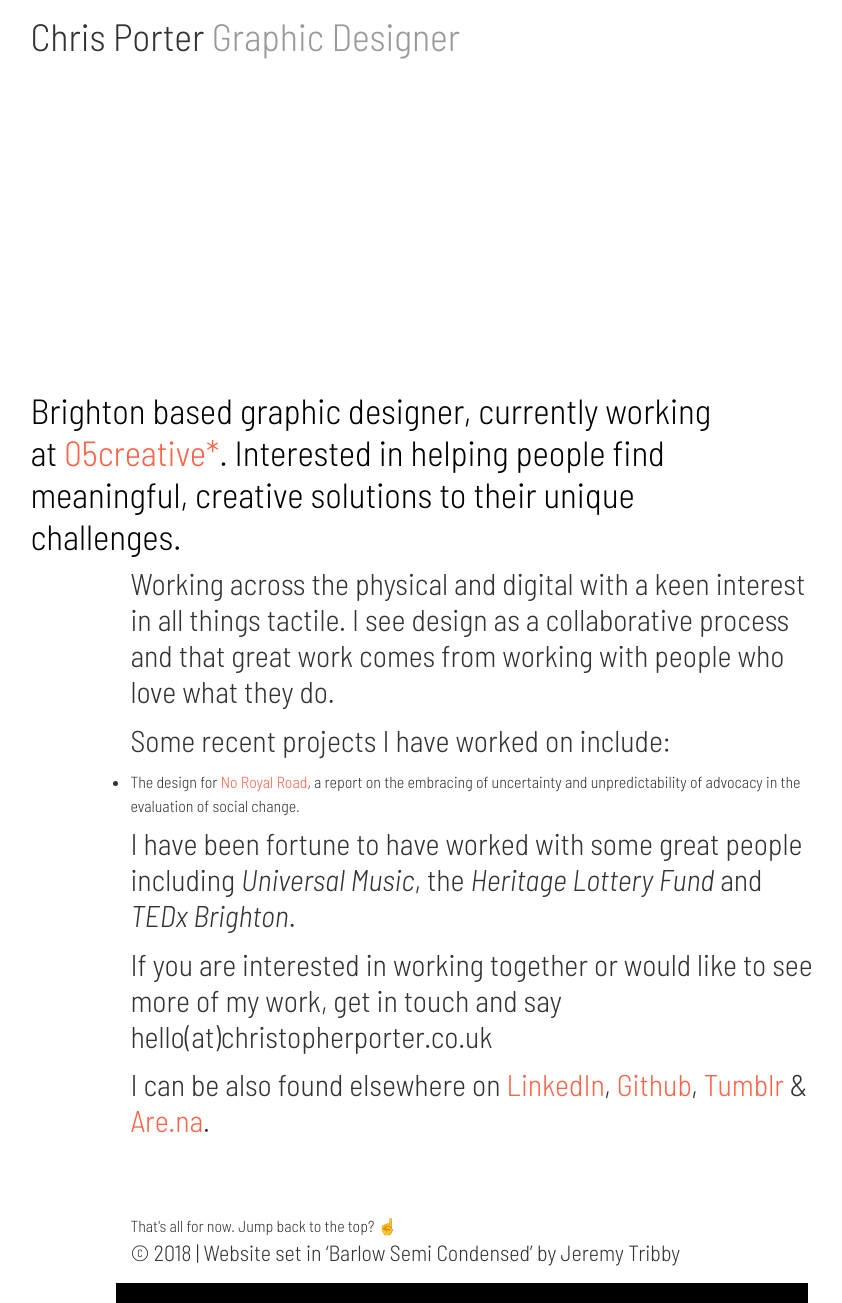
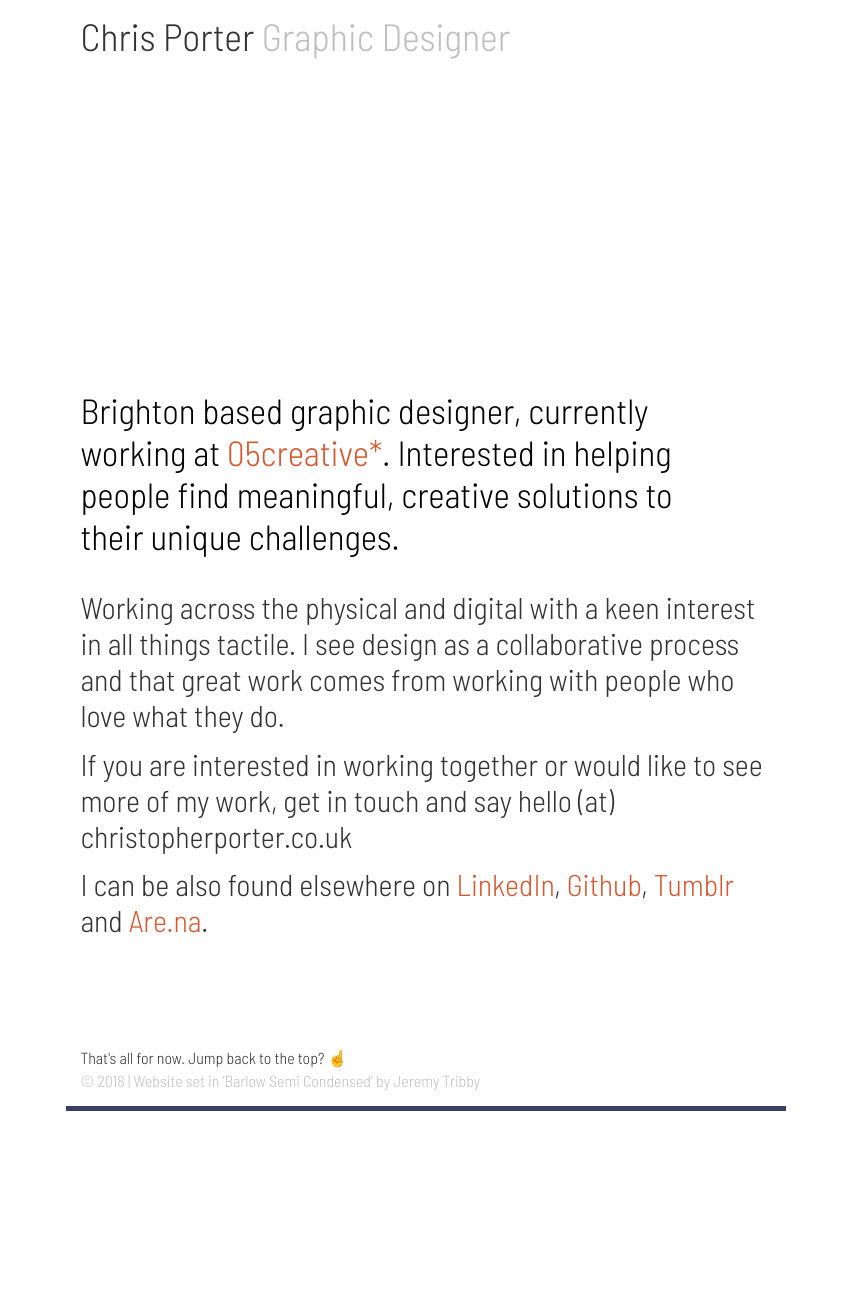
Before and after one commit to thisiscap/old, a Jekyll site: the page built from index.md, in a window 1280 px wide. Shown: the whole page, without its empty margins (24-866 px from the left). Built offline with Jekyll 4.4.1, drawn with Linux system fonts in a browser that asks for light colours; emoji names are drawn with the system emoji font; some web fonts are replaced; after the commit the page ends 1111 px from its top, so only the background shows below that.

Commit message:
Initial development

```diff
--- a/_layouts/default.html
+++ b/_layouts/default.html
@@ -33,34 +33,34 @@
     <meta name="twitter:description" content="{% if page.description %}{{ page.description | truncate: 160 }}{% endif %}">
 
     <!-- Preload webfonts -->
-    <link rel="preload" href="/assets/fonts/hkgrotesk-medium-webfont.woff2" as="font" type="font/woff2" crossorigin>
-    <link rel="preload" href="/assets/fonts/hkgrotesk-medium-webfont.woff2" as="font" type="font/woff2" crossorigin>
-    <link href="https://fonts.googleapis.com/css?family=Gothic+A1" rel="stylesheet">
     <link href="https://fonts.googleapis.com/css?family=Barlow+Semi+Condensed:300,300i" rel="stylesheet">
 
+    <!-- Critical CSS -->
+    <style>
+
+    </style>
 
   </head>
 
   <body>
 
-    <header>
-      <h1>Chris Porter <span class="secondary-line">Graphic Designer</span></h1>
-    </header>
+    <div class="wrapper">
 
-    <main>
-      <h2>Brighton based graphic designer, currently working at <a href="https://05creative.com/" title="Check out our website">05creative*</a>. Interested in helping people find meaningful, creative solutions to their unique challenges.</h2>
+      <header>
+        <h1>Chris Porter <span class="secondary-line">Graphic Designer</span></h1>
+      </header>
 
-      <div class="content-wrapper">
+      <main>
+        <h2>Brighton based graphic designer, currently working at <a href="https://05creative.com/" title="Check out our website">05creative*</a>. Interested in helping people find meaningful, creative solutions to their unique challenges.</h2>
         {% comment %} Output content from child templates {% endcomment %}
         {{ content }}
-      </div>
-    </main>
+      </main>
 
-    <div class="content-wrapper">
       <footer>
         <p>That&#39;s all for now. <a href="#">Jump back to the top? :point_up:</a></p>
         <p><span class="footnote">&#169; 2018 &#124; Website set in <a href="https://github.com/jpt/barlow">&lsquo;Barlow Semi Condensed&rsquo; by Jeremy Tribby</a></span></p>
       </footer>
+
     </div>
 
     <!-- Load remaining CSS styles -->
--- a/_sass/_sass.scss
+++ b/_sass/_sass.scss
@@ -9,15 +9,17 @@ $darkGrey: #333333;
 $selection: yellow;
 
 $colours: (
-  primary: #333333,
-  secondary: tomato,
-  selection: yellow
+  darkgrey: rgba(51, 51, 51, 1),
+  lightgrey: rgba(191, 191, 191, 1),
+  navy: rgba(60, 64, 96, 1),
+  yellow: rgba(251, 235, 135, 1),
+  red: rgba(209, 92, 52, 1)
 );
 
 $measurements: (
-  siteWidth: 1470px,
+  siteWidth: 1100px,
   siteGutter: .9rem,
-  contentWidth: 1230px
+  contentWidth: 720px
 );
 
 $breakpoints: (
--- a/_sass/global-styles.scss
+++ b/_sass/global-styles.scss
@@ -7,7 +7,7 @@
 @import "typography";
 
 ::selection {
-  background-color: $selection;
+  background-color: map-get($colours, yellow);
 }
 
 html,
@@ -17,70 +17,80 @@ body {
   padding: 0;
 
   font-family: 'Barlow Semi Condensed', 'system-ui', 'Segoe UI', Roboto, Helvetica, Arial, sans-serif, 'Apple Color Emoji', 'Segoe UI Emoji', 'Segoe UI Symbol';
-  color: map-get($colours, primary);
+  color: map-get($colours, darkgrey);
 }
 
 body {
-  max-width: 1200px;
+  max-width: map-get($measurements, siteWidth);
   margin: 0 auto;
+  font-size: 75%;
   line-height: 1.45;
+
+  @include mobileOnwards {
+    font-size: 90%;
+  }
+  @include tabletOnwards {
+    font-size: 100%;
+  }
 }
 
+div.wrapper {
+  max-width: map-get($measurements, contentWidth);
+}
+
+//
+// Header
+//
+
 header {
-  padding: $gutter;
+  padding: map-get($measurements, siteGutter);
 
   // Heading
   h1 {
     font-weight: normal;
-    font-size: 38px;
+    font-size: 2.375em;
     line-height: 1.2;
   }
 
   span.secondary-line {
-    color: #999999;
+    color: map-get($colours, lightgrey);
+    display: block;
 
-    // @include tabletOnwards {}
+    @include mobileOnwards {
+      display: inline-block;
+    }
   }
 }
 
+//
+// Main
+//
+
 main {
-  padding: $gutter $gutter 3rem;
+  padding: map-get($measurements, siteGutter) map-get($measurements, siteGutter) 5rem;
 
-  // Headings
   h2 {
     font-weight: normal;
-    font-size: 35px;
+    font-size: 2.1875em;
     line-height: 1.2;
     color: black;
-    margin-top: 300px;
-    max-width: 692px;
+    margin: 18.75rem 0 2rem;
+    max-width: 660px;
   }
 
-  // Paragraphs
   p {
-    font-size: 30px;
+    font-size: 1.875em;
     line-height: 1.2;
     margin: .5rem 0 .8rem;
   }
 
-  em,
-  i {}
-
-  strong,
-  b {}
-
-  span.most-recent {}
-
-  span.drop-word {}
-
-  // Links
   a {
     &:link {
       text-decoration: none;
-      color: tomato;
+      color: map-get($colours, red);
     }
     &:visited {
-      color: tomato;
+      color: map-get($colours, red);
     }
     &:hover {
       text-decoration: underline;
@@ -88,19 +98,35 @@ main {
     &:active {}
   }
 
-  // Lists
   ul {
-    li {}
+    list-style-type: none;
+    padding-bottom: .15rem;
+
+    li {
+      font-size: 1.375em;
+      line-height: 1.2;
+      margin: .5rem 0 .8rem;
+      text-indent: map-get($measurements, siteGutter);
+    }
   }
 
 }
 
+//
+// Footer
+//
+
 footer {
-  padding: $gutter;
-  border-bottom: 20px solid black;
+  padding: map-get($measurements, siteGutter);
+  border-bottom: 5px solid map-get($colours, navy);
+  font-size: 14px;
+
+  @include mobileOnwards {
+    font-size: 16px;
+  }
 
   span.footnote {
-    font-size: 22px;
+    color: map-get($colours, lightgrey);
   }
 
   // Emoji hover animation
@@ -124,15 +150,9 @@ footer {
     &:visited {}
     &:hover {
       img.emoji {
-        animation: emoji-bounce 1s infinite;
+        animation: 'emoji-bounce' 1s infinite;
       }
     }
     &:active {}
   }
 }
-
-// Wrapper
-.content-wrapper {
-  max-width: 692px;
-  margin-left: 100px;
-}
--- a/index.md
+++ b/index.md
@@ -6,12 +6,13 @@ description: "Brighton based graphic designer currently working for 05creative*.
 
 Working across the physical and digital with a keen interest in all things tactile. I see design as a collaborative process and that great work comes from working with people who love what they do.
 
-Some recent projects I have worked on include:
+[](Some recent projects I have worked on include:)
 
-- The design for [No Royal Road](https://example.com "Open the digital PDF"), a report on the embracing of uncertainty and unpredictability of advocacy in the evaluation of social change.
+[](- The design for No Royal Road, a report on the embracing of uncertainty and unpredictability of advocacy in the evaluation of social change.)
+[](- Another example jansldalkmclamskmdas.)
 
-I have been fortune to have worked with some great people including _Universal Music_, the _Heritage Lottery Fund_ and _TEDx Brighton_.
+[](I have been fortune to have worked with some great people including _Universal Music_, the _Heritage Lottery Fund_ and _TEDx Brighton_.)
 
-If you are interested in working together or would like to see more of my work, get in touch and say hello(at)christopherporter.co.uk
+If you are interested in working together or would like to see more of my work, get in touch and say hello (at) christopherporter.co.uk
 
-I can be also found elsewhere on [LinkedIn](https://www.linkedin.com/in/chrisporterdesigner/ "Professional malarkey"), [Github](https://github.com/thisiscap/ "Digital projects, including this website"), [Tumblr](https://chrisporters.tumblr.com/ "Very occasional posts, mostly photos") &amp; [Are.na](https://www.are.na/chrispy-p/ "Visual collections").
+I can be also found elsewhere on [LinkedIn](https://www.linkedin.com/in/chrisporterdesigner/ "Professional malarkey"), [Github](https://github.com/thisiscap/ "Digital projects, including this website"), [Tumblr](https://chrisporters.tumblr.com/ "Very occasional posts, mostly photos") and [Are.na](https://www.are.na/chrispy-p/ "Visual collections").
```
